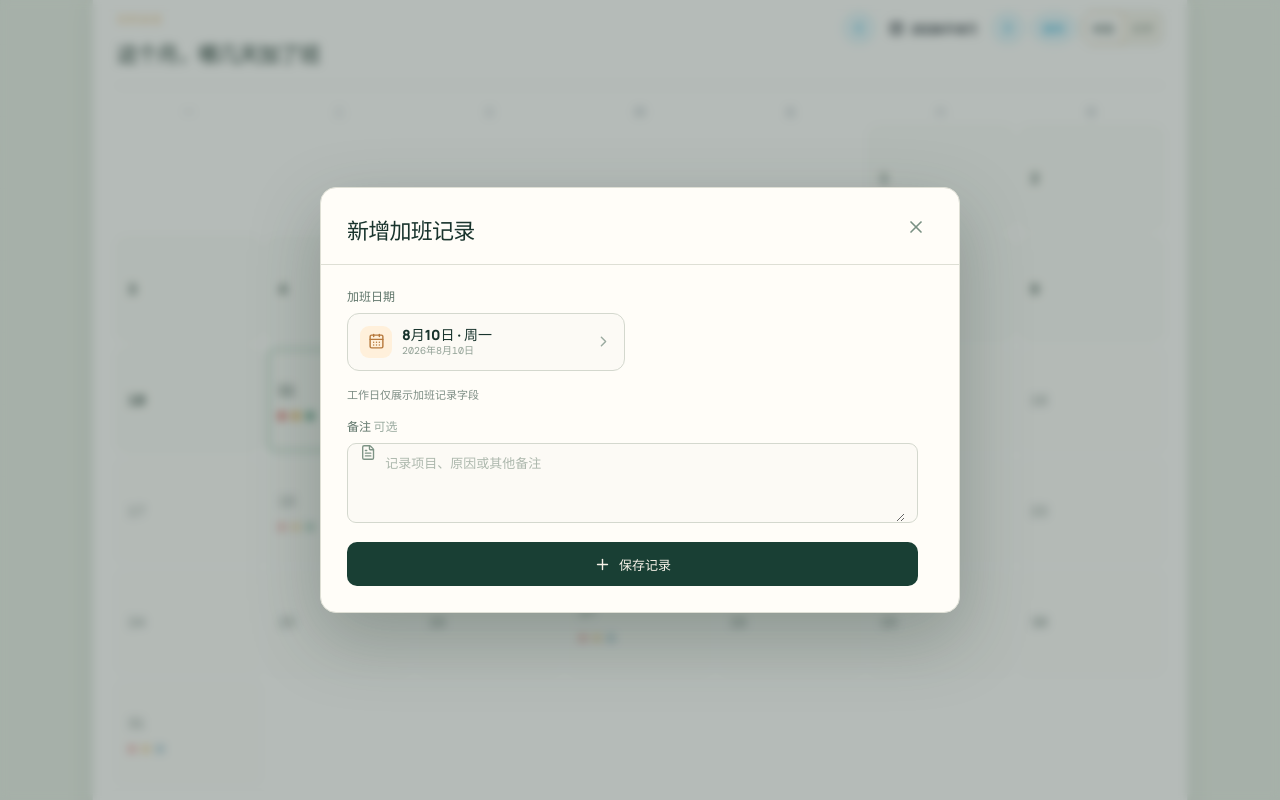
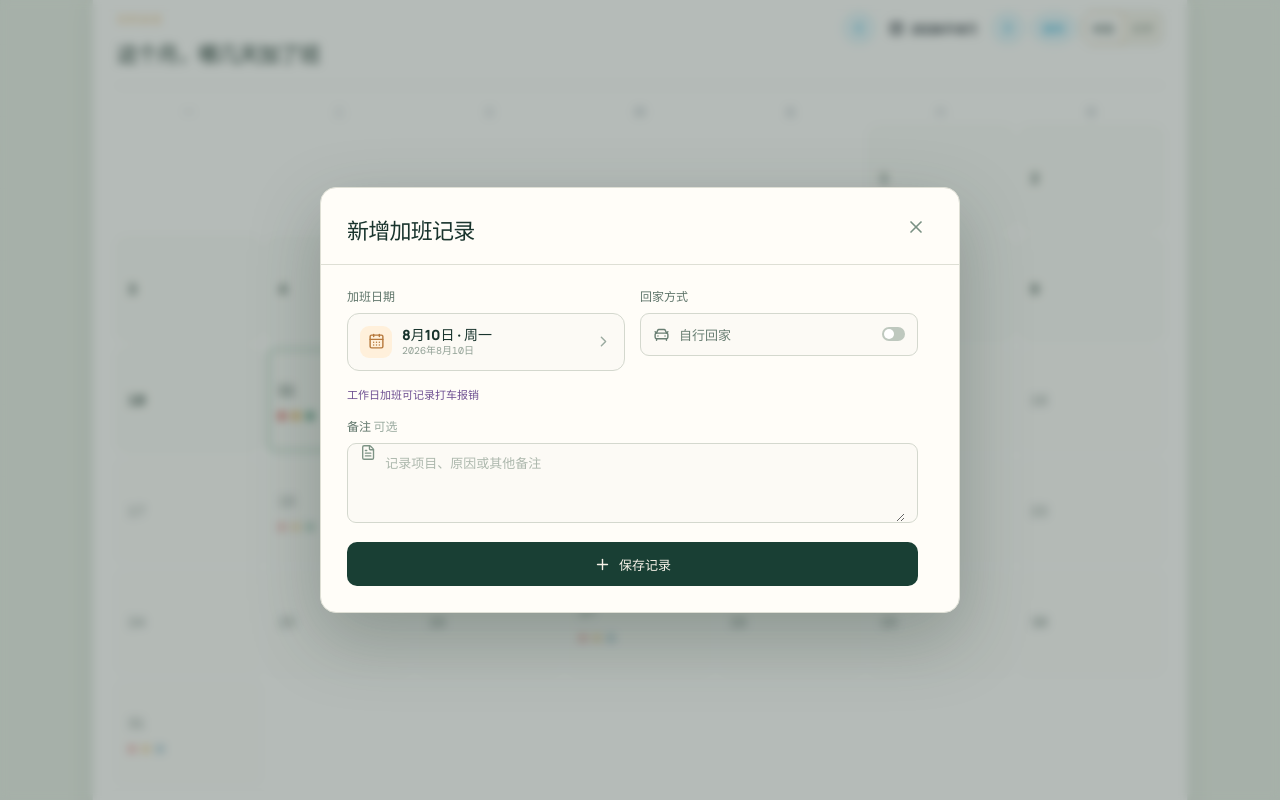
Before and after one commit to yatxuan123/Overtime-Record, a React (Vite) app: page / in a window 1280 px wide. Both pictures are taken after a click on the button "10". Shown: the part 676-1476 px from the top of the page. Built offline with nearby package versions, Linux system fonts and the light colour scheme.

Commit message:
fix: 调整周末打车配置显示规则

```diff
--- a/src/components/OvertimeForm.tsx
+++ b/src/components/OvertimeForm.tsx
@@ -16,7 +16,7 @@ type OvertimeFormProps = {
 
 export const OvertimeForm = memo(function OvertimeForm({ value, isEditing, error, embedded = false, onChange, onSubmit }: OvertimeFormProps) {
   const todayKey = localDateKey()
-  const canClaimTaxi = isWeekendDate(value.date)
+  const canClaimTaxi = !isWeekendDate(value.date)
   const toggleTaxi = () => onChange(value.tookTaxi
     ? { tookTaxi: false, taxiCost: '', taxiProvider: '', taxiProviderOther: '', reimbursementStatus: 'unsubmitted', reimbursementPaidAt: '' }
     : { tookTaxi: true, taxiProvider: 'taxi', reimbursementStatus: 'unsubmitted', reimbursementPaidAt: '' })
@@ -29,7 +29,7 @@ export const OvertimeForm = memo(function OvertimeForm({ value, isEditing, error
         <label className="field">
           <span>加班日期</span>
           <DatePicker value={value.date} onChange={(date) => onChange({ date })} />
-          {canClaimTaxi ? <small className="comp-time-hint">周末加班，保存后自动计入 1 天调休</small> : <small className="weekday-overtime-hint">工作日仅展示加班记录字段</small>}
+          {canClaimTaxi ? <small className="comp-time-hint">工作日加班可记录打车报销</small> : <small className="weekday-overtime-hint">周末加班，保存后自动计入 1 天调休</small>}
         </label>
         {canClaimTaxi && <div className="field">
           <span>回家方式</span>
```
Also changed, not shown: 1 other file (tests, documents, lock files or other folders).
